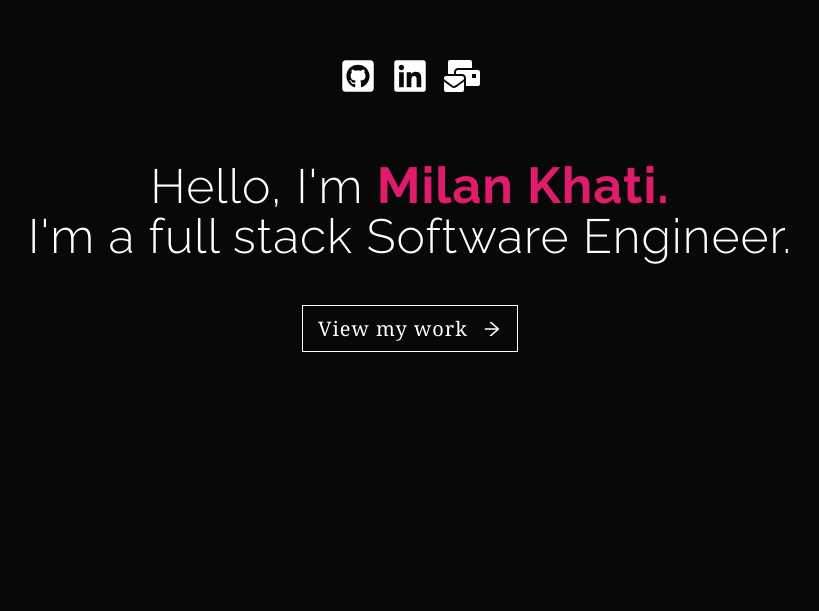
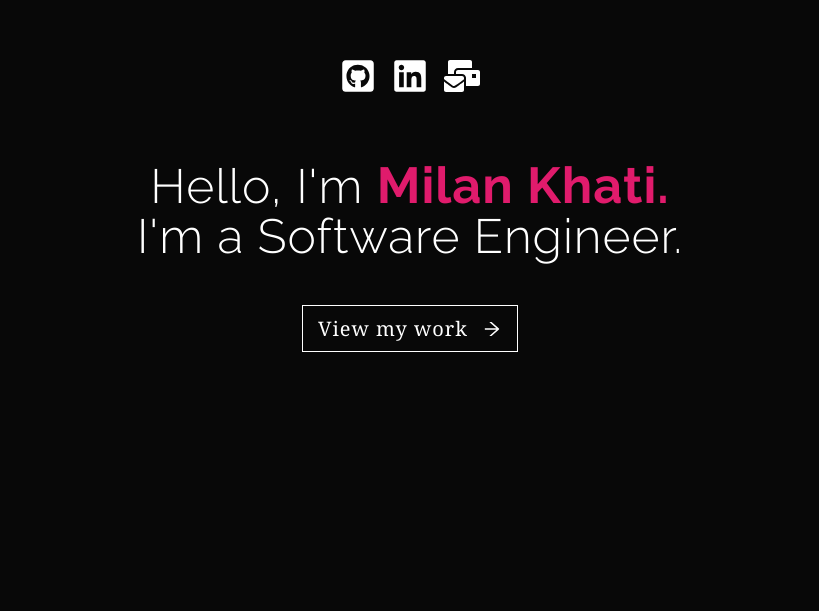
Before and after one commit to iammilankhati/Portfolio, a React (Create React App) app: page / in a window 1280 px wide. Shown: the part 189-800 px from the top of the page, without its empty margins (230-1049 px from the left). Built offline with nearby package versions, Linux system fonts and the light colour scheme.

Commit message:
Update Landing.js

```diff
--- a/src/pages/Landing.js
+++ b/src/pages/Landing.js
@@ -49,7 +49,7 @@ const Landing = () => {
 					</span>
 				</h1>
 				<h1 className='landing__content--title'>
-					I'm a full stack Software Engineer.
+					I'm a Software Engineer.
 				</h1>
 
 				<Link to='#about' className='call_to_action'>
```
